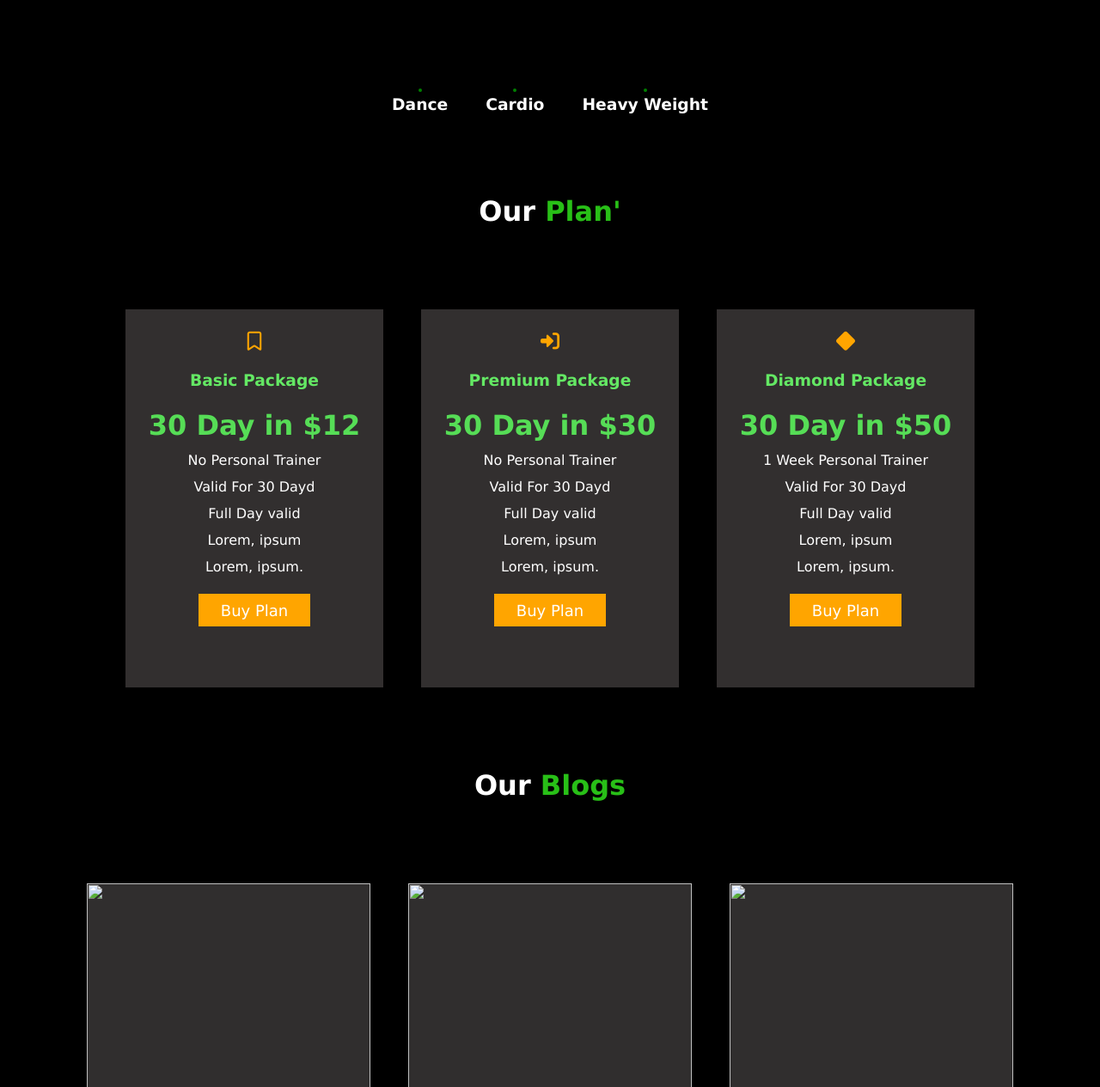
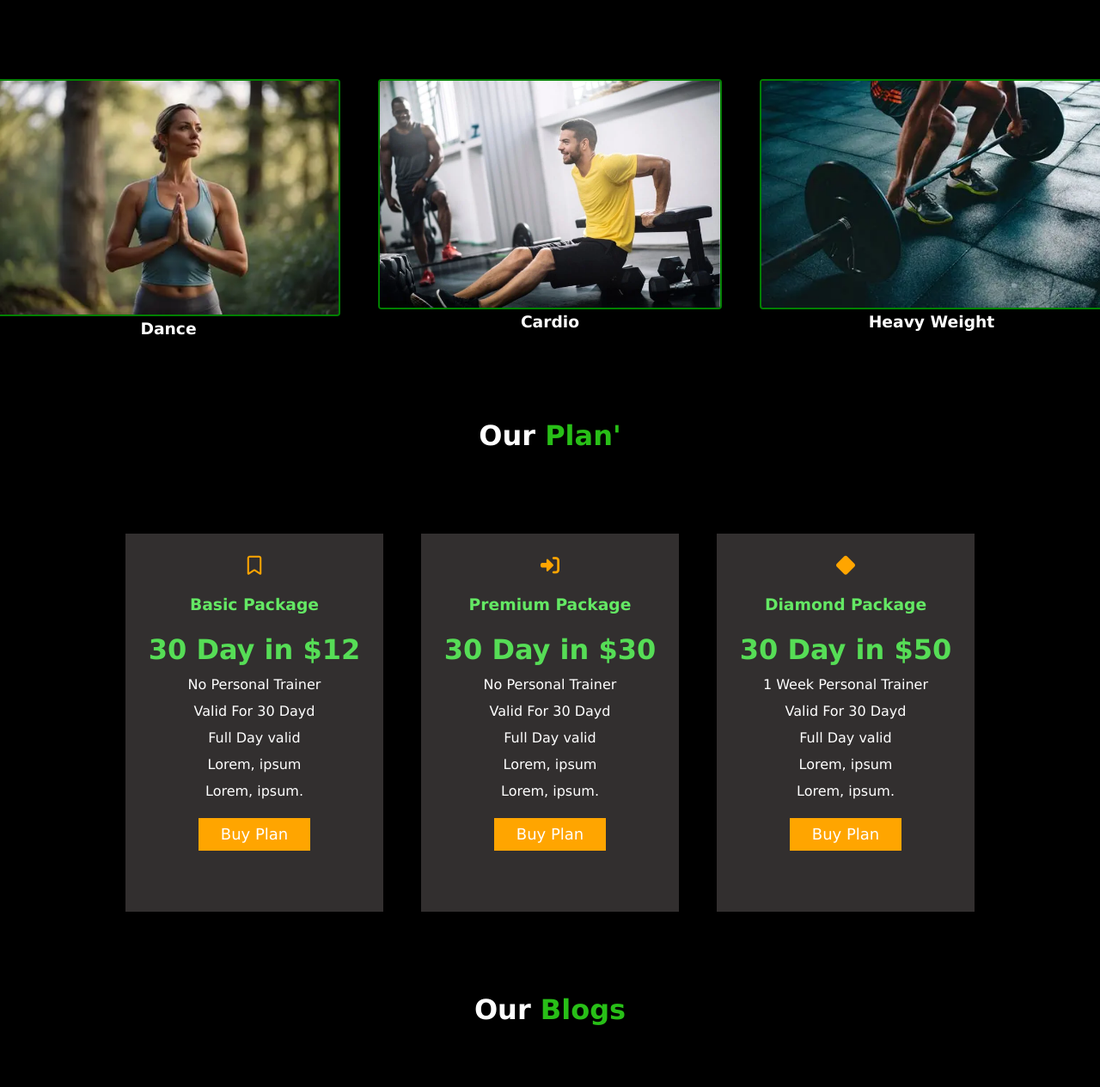
Before and after one commit to Anik26271/gym-website-User-Interface, a plain HTML site: page index.html in a window 1280 px wide. Shown: the part 715-1980 px from the top of the page at 86% size. Drawn offline with Linux system fonts and the light colour scheme; files whose address does not match are found by name.

Commit message:
Fix image  paths for Github pages

```diff
--- a/index.html
+++ b/index.html
@@ -46,18 +46,18 @@
   </div>
   <div class="ourProgram">
     <div class="crd">
-      <img src="./back5.png" alt="">
+      <img src="./GYM-WEBSITE/back5.png" alt="">
       <h3>Dance</h3>
 
     </div>
 
     <div class="crd">
-      <img src="./boy2.png" alt="">
+      <img src="./GYM-WEBSITE/boy2.png" alt="">
       <h3>Cardio</h3>
 
     </div>
     <div class="crd">
-      <img src="./back.png" alt="">
+      <img src="./GYM-WEBSITE/back.png" alt="">
       <h3>Heavy Weight</h3>
 
     </div>
@@ -130,7 +130,7 @@
   <div class="ourBlog">
     <div class="blogCard">
       <!--first blog-->
-      <img src="./boyApp.png" alt="">
+      <img src="./GYM-WEBSITE/boyApp.png" alt="">
       <div class="blogText">
         <h3>How To Make Abs?</h3>
         <p>Lorem, ipsum dolor sit amet consectetur adipisicing elit. Voluptatibus nulla explicabo expedita cum, ex rem animi.</p>
@@ -140,7 +140,7 @@
 
     <!--second blog-->
     <div class="blogCard">
-      <img src="./back4.png" alt="">
+      <img src="./GYM-WEBSITE/back4.png" alt="">
       <div class="blogText">
         <h3>How To Make Abs?</h3>
         <p>Lorem, ipsum dolor sit amet consectetur adipisicing elit. Voluptatibus nulla explicabo expedita cum, ex rem animi.</p>
@@ -150,7 +150,7 @@
 
     <!--third blog-->
     <div class="blogCard">
-      <img src="./boy3.png" alt="">
+      <img src="./GYM-WEBSITE/boy3.png" alt="">
       <div class="blogText">
         <h3>How To Make Abs?</h3>
         <p>Lorem, ipsum dolor sit amet consectetur adipisicing elit. Voluptatibus nulla explicabo expedita cum, ex rem animi.</p>
@@ -172,7 +172,7 @@
       <h1>Let's Go...</h1>
       <h2>Start Your Journey Now!</h2>
     </div>
-    <img src="./boy1.png" alt="">
+    <img src="./GYM-WEBSITE/boy1.png" alt="">
   </div>
 
   <div class="contactUs">
```
